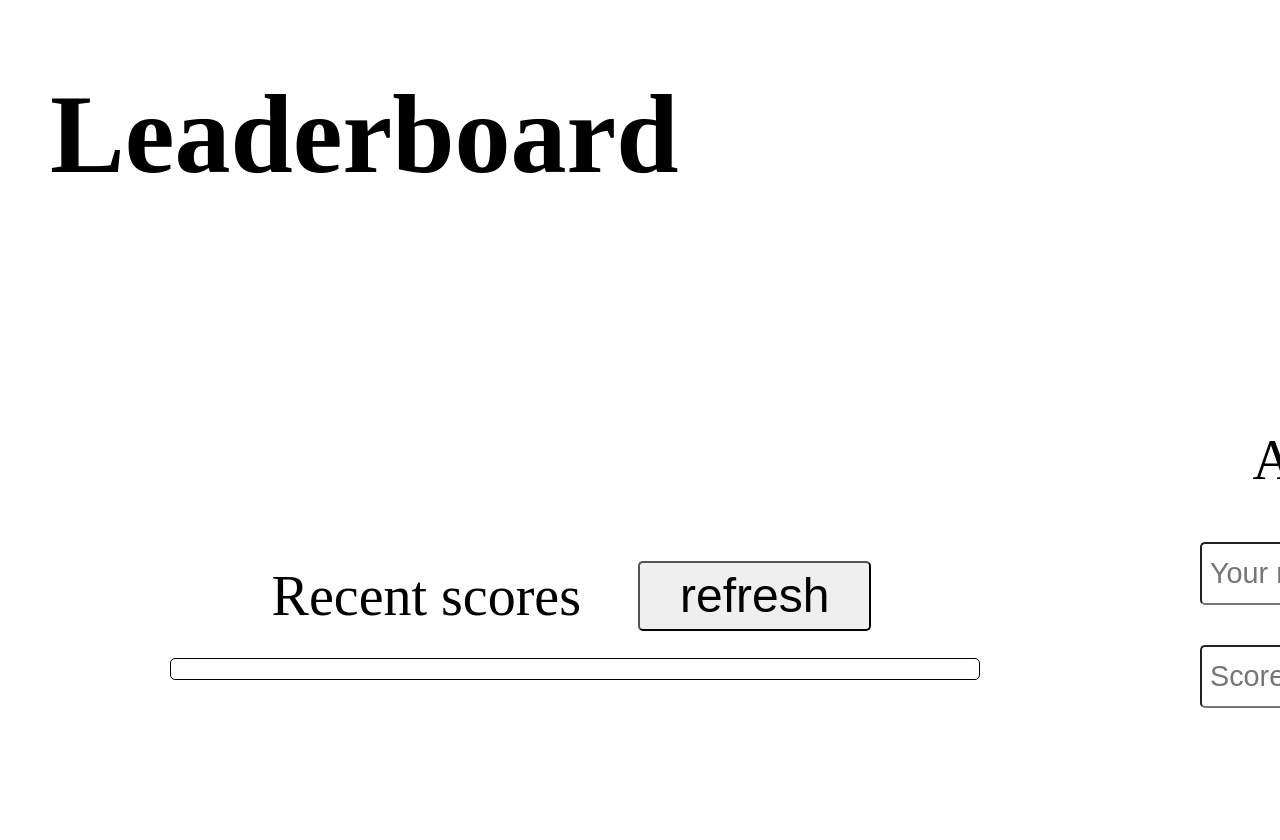
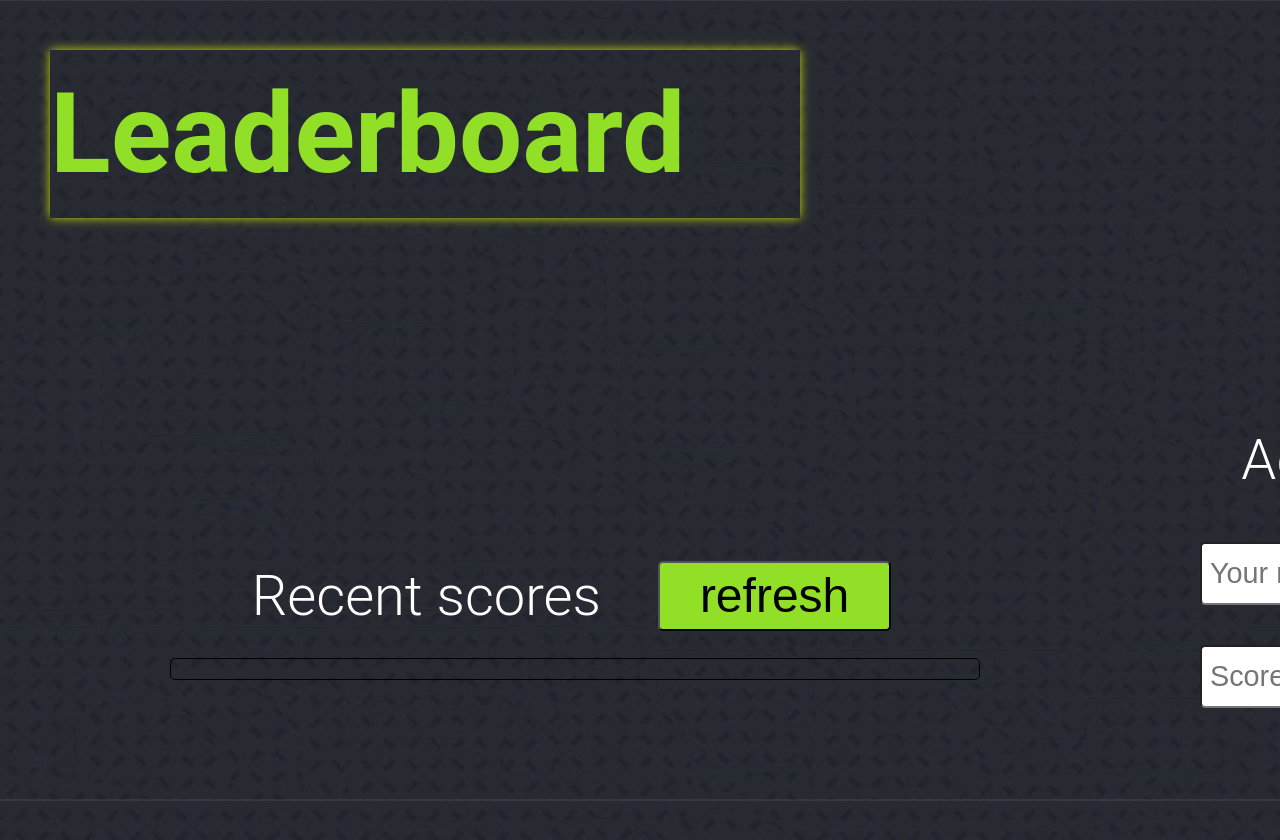
Before and after one commit to Dmambo/Leaderboard, a website built with webpack: page src/index.html in a window 1280 px wide. Shown: the top 840 px of the page. Built offline with nearby package versions, Linux system fonts and the light colour scheme; no server answers.

Commit message:
Styled my layout

```diff
--- a/src/index.html
+++ b/src/index.html
@@ -17,7 +17,7 @@
             <h2>Recent scores</h2>
             <button type="submit" class="btn" id="btn">refresh</button>
           </div>
-          <div>
+          <div class="list">
             <ul class="list-item">
             </ul>
           </div>
--- a/src/styles/style.css
+++ b/src/styles/style.css
@@ -2,6 +2,11 @@
   margin: 0;
   padding: 0;
   box-sizing: border-box;
+}
+
+body {
+  background-image: url('../assests/background.png');
+  font-family: 'Roboto', sans-serif;
 }
 
 .lead {
@@ -12,12 +17,17 @@
   margin-top: 50px;
   margin-bottom: 50px;
 }
-
+.lead h1 {
+  color: rgb(146, 223, 39);
+  box-shadow: 0 0 10px rgb(201, 218, 12);
+  width: 750px;
+}
 .score {
   display: flex;
   justify-content: space-between;
   align-items: center;
   margin: 150px;
+  color: white;
 }
 
 .refresh {
@@ -43,6 +53,10 @@
   margin: 7px;
   border-radius: 5px;
   font-size: 3rem;
+  background-color: rgb(146, 223, 39);
+}
+.btn:hover {
+  background-color: rgb(201, 218, 12);
 }
 
 .list-item {
@@ -53,17 +67,20 @@
   margin: 20px;
   list-style: none;
   border-radius: 5px;
+  box-shadow: coral;
 }
 
 .list-item ul {
   list-style: none;
   margin-left: 2px;
+  background-color: brown;
 }
 
 .list-item li {
   margin: 10px 0;
   font-size: 2.2rem;
   padding: 5px;
+  color: white;
 }
 
 .list-item li:nth-child(even) {
@@ -99,6 +116,12 @@
   float: right;
   border-radius: 5px;
   margin-top: 20px;
+  cursor: pointer;
+  background-color: rgb(146, 223, 39);
+}
+
+.btnsubmit:hover {
+  background-color: rgb(201, 218, 12);
 }
 
 form .btnsubmit {
```
Also changed, not shown: dist/bundle3714bfa66253cf4089b3.js, dist/index.html, src/assests/background.png (added), 2 other files.
